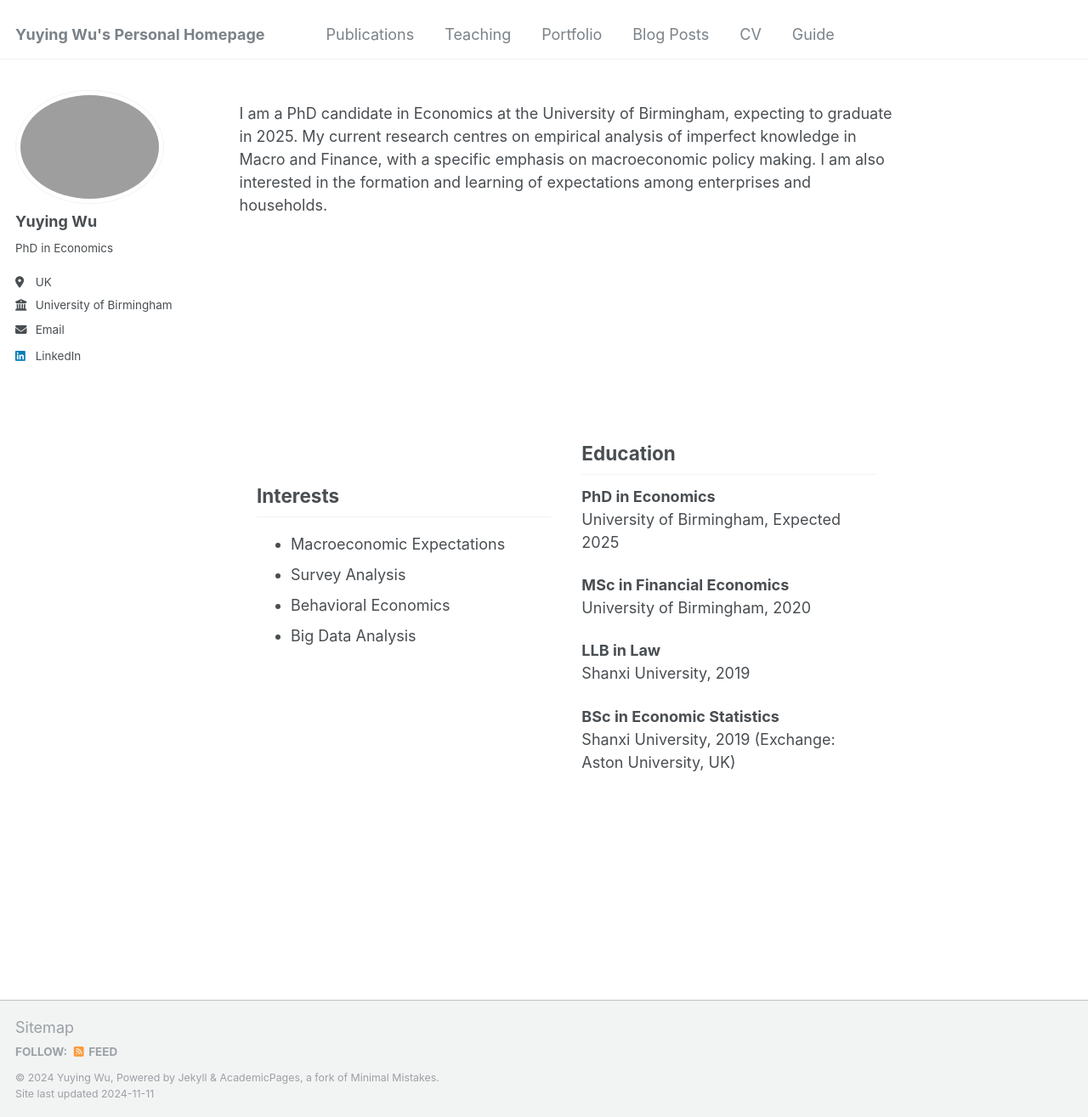
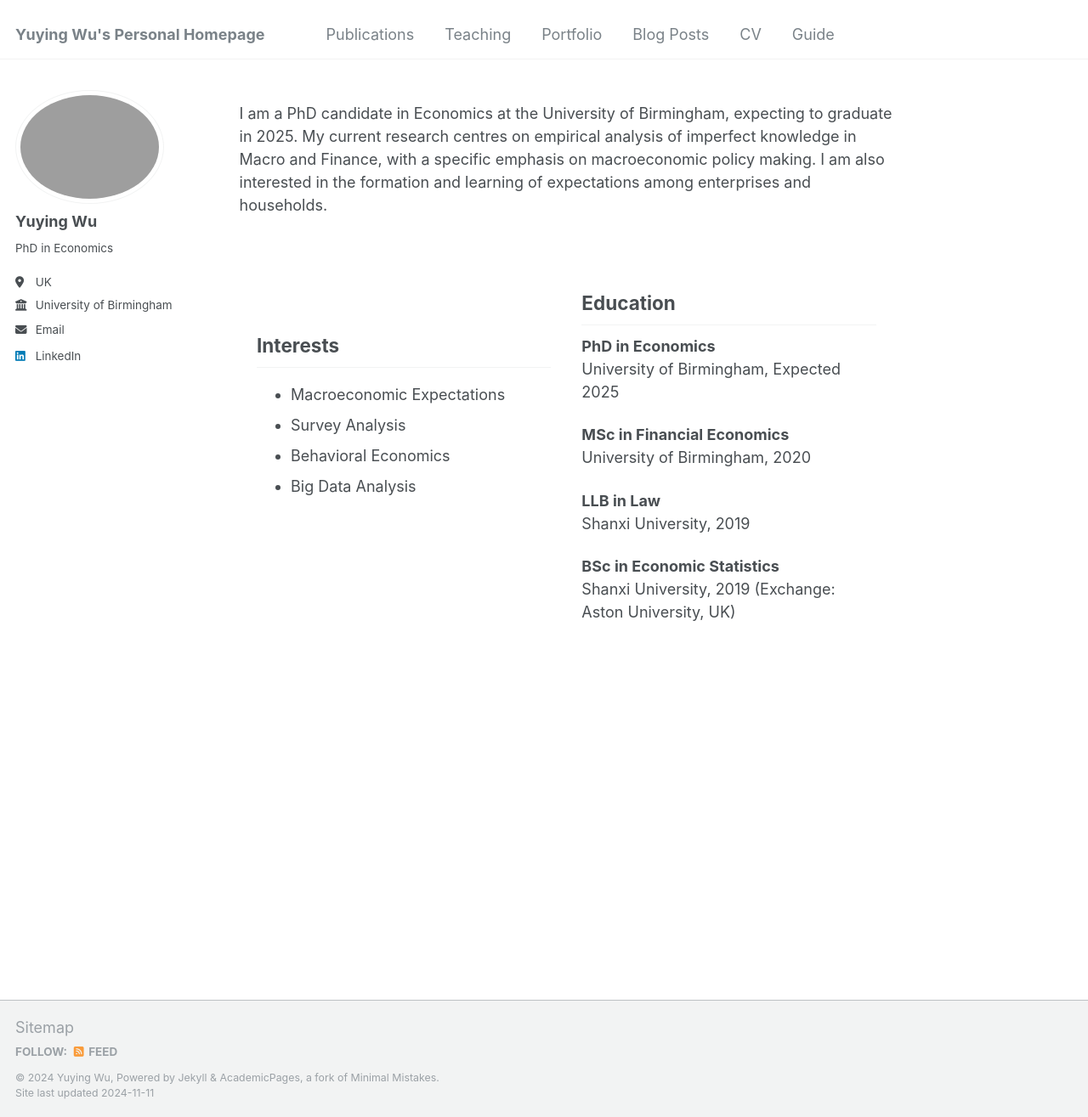
Before and after one commit to YUYINGWU-AURORA/yuying, a Jekyll site: the page built from _pages/about.md, in a window 1280 px wide and 1315 px high. Shown: the whole window at 85% size. Built offline with Jekyll 4.4.1, drawn with Linux system fonts in a browser that asks for light colours.

Commit message:
Update about.md

```diff
--- a/_pages/about.md
+++ b/_pages/about.md
@@ -8,9 +8,6 @@ redirect_from:
 ---
 
 I am a PhD candidate in Economics at the University of Birmingham, expecting to graduate in 2025. My current research centres on empirical analysis of imperfect knowledge in Macro and Finance, with a specific emphasis on macroeconomic policy making. I am also interested in the formation and learning of expectations among enterprises and households.
-
-<div style="display: flex; justify-content: center; gap: 2rem; padding-top: 100px; margin-top: 100px;">
-</div>
 
 <div style="display: flex; justify-content: center; gap: 2rem; padding-top: 20px;">
   <!-- Left Column: Interests -->
```
